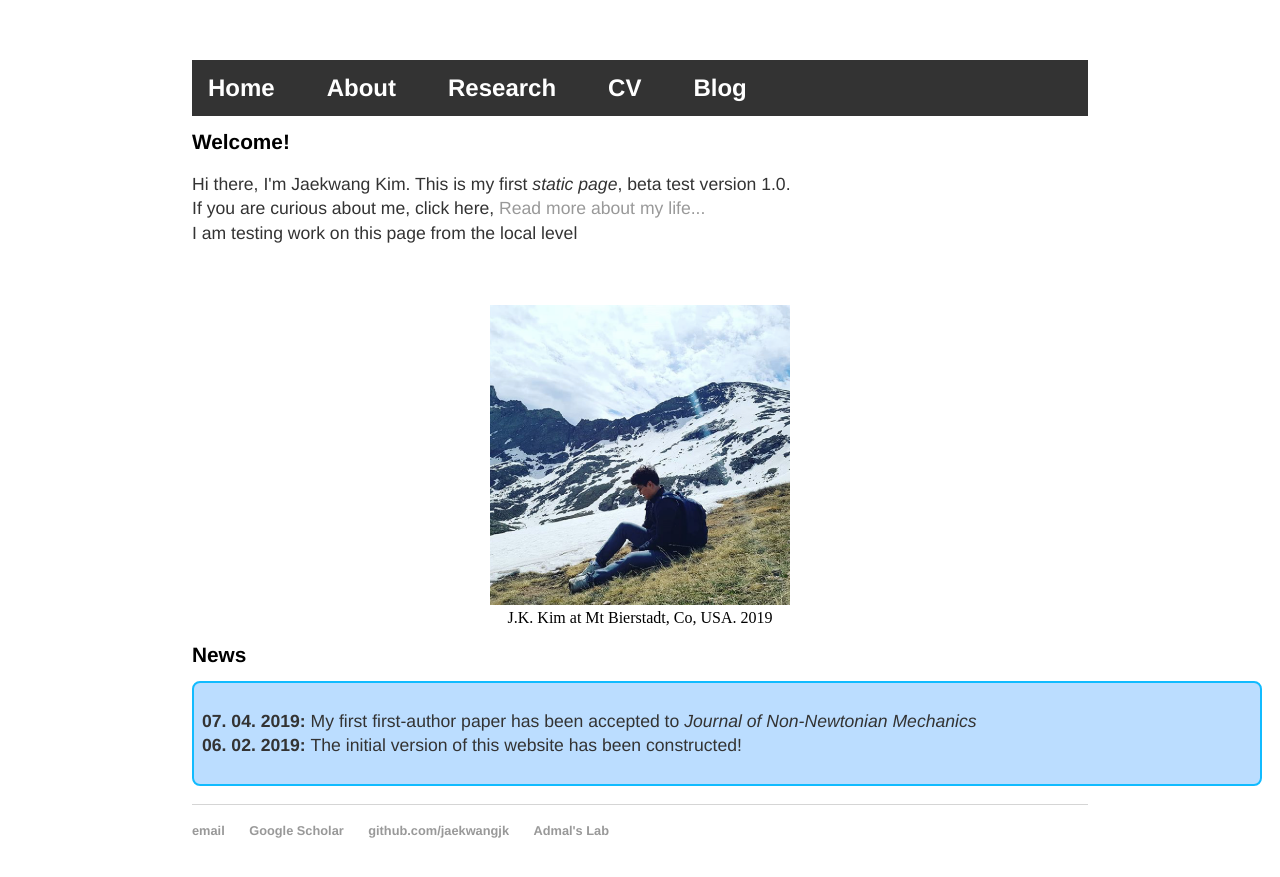
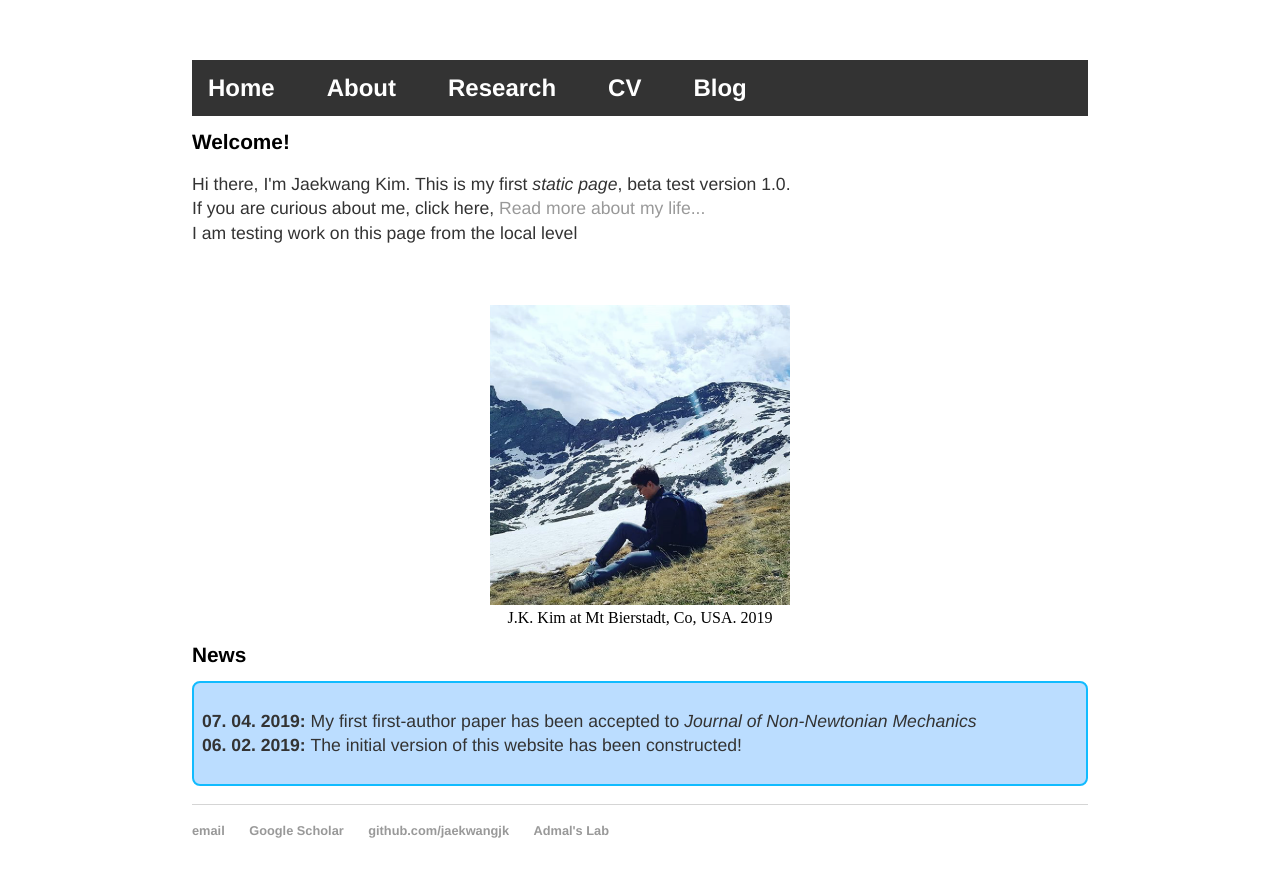
Before and after one commit to jaekwangjk/jaekwangjk.github.io, a Jekyll site: the page built from index.html, in a window 1280 px wide. Shown: the top 877 px of the page. Built offline with Jekyll 4.4.1, drawn with Linux system fonts in a browser that asks for light colours.

Commit message:
fix widht

```diff
--- a/css/main.css
+++ b/css/main.css
@@ -71,7 +71,6 @@ footer {
 }
 
 .rounded {
-  width: 1050px;
   background-color: #bdf;
   border:2px solid #1bf;
   padding:0.5em;
```
